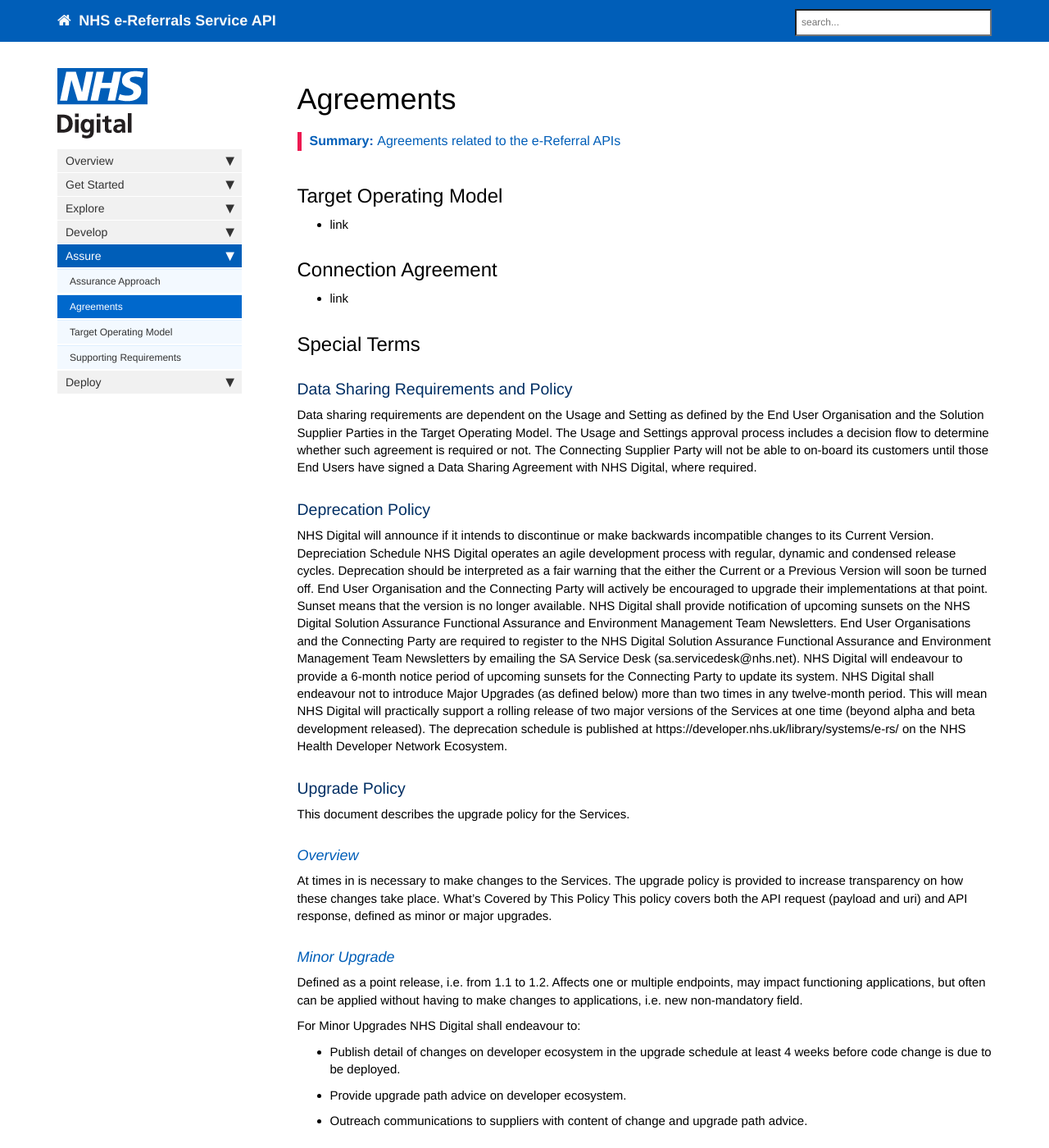
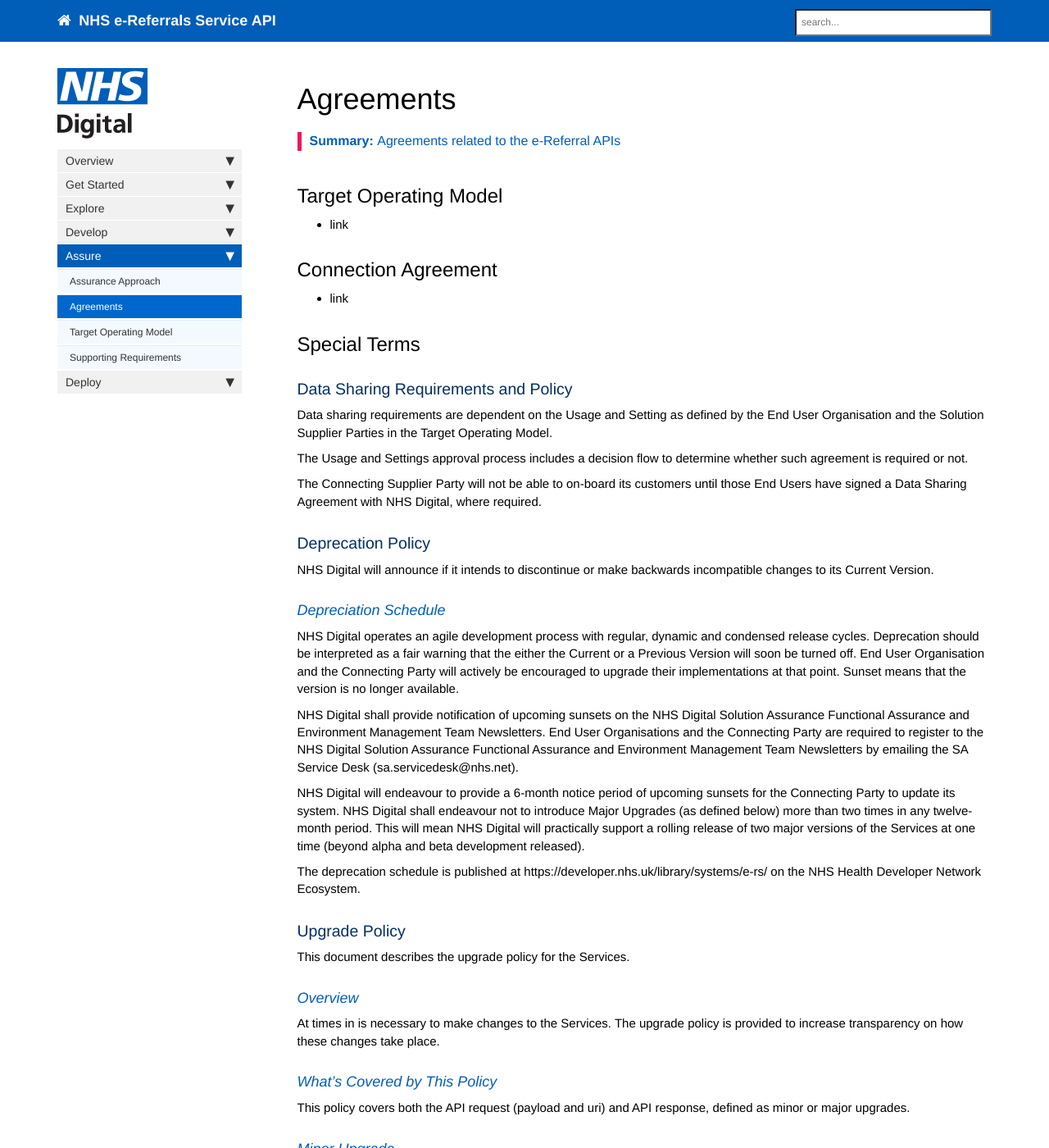
Before and after one commit to wurble369/websitetest, a Jekyll site: the page built from pages/assure/assure_agreements.md, in a window 1280 px wide and 1400 px high. Shown: the whole window at 82% size. Built offline with Jekyll 4.4.1, drawn with Linux system fonts in a browser that asks for light colours; nearby versions of some CDN libraries; comment, search, counter and statistics services are not loaded.

Commit message:
Small changes

```diff
--- a/pages/assure/assure_agreements.md
+++ b/pages/assure/assure_agreements.md
@@ -20,17 +20,24 @@ summary: "Agreements related to the e-Referral APIs"
 ### Data Sharing Requirements and Policy
 
 Data sharing requirements are dependent on the Usage and Setting as defined by the End User Organisation and the Solution Supplier Parties in the Target Operating Model.
+
 The Usage and Settings approval process includes a decision flow to determine whether such agreement is required or not.
+
 The Connecting Supplier Party will not be able to on-board its customers until those End Users have signed a Data Sharing Agreement with NHS Digital, where required.
 
 ### Deprecation Policy
 
 NHS Digital will announce if it intends to discontinue or make backwards incompatible changes to its Current Version.
-Depreciation Schedule
+
+#### Depreciation Schedule
+
 NHS Digital operates an agile development process with regular, dynamic and condensed release cycles.
 Deprecation should be interpreted as a fair warning that the either the Current or a Previous Version will soon be turned off.  End User Organisation and the Connecting Party will actively be encouraged to upgrade their implementations at that point. Sunset means that the version is no longer available.
+
 NHS Digital shall provide notification of upcoming sunsets on the NHS Digital Solution Assurance Functional Assurance and Environment Management Team Newsletters.  End User Organisations and the Connecting Party are required to register to the NHS Digital Solution Assurance Functional Assurance and Environment Management Team Newsletters by emailing the SA Service Desk (sa.servicedesk@nhs.net).
+
 NHS Digital will endeavour to provide a 6-month notice period of upcoming sunsets for the Connecting Party to update its system.  NHS Digital shall endeavour not to introduce Major Upgrades (as defined below) more than two times in any twelve-month period. This will mean NHS Digital will practically support a rolling release of two major versions of the Services at one time (beyond alpha and beta development released).
+
 The deprecation schedule is published at https://developer.nhs.uk/library/systems/e-rs/ on the NHS Health Developer Network Ecosystem.
 
 ### Upgrade Policy
@@ -40,7 +47,9 @@ This document describes the upgrade policy for the Services.
 #### Overview
 
 At times in is necessary to make changes to the Services. The upgrade policy is provided to increase transparency on how these changes take place.
-What’s Covered by This Policy
+
+#### What’s Covered by This Policy
+
 This policy covers both the API request (payload and uri) and API response, defined as minor or major upgrades.
 
 #### Minor Upgrade
```
